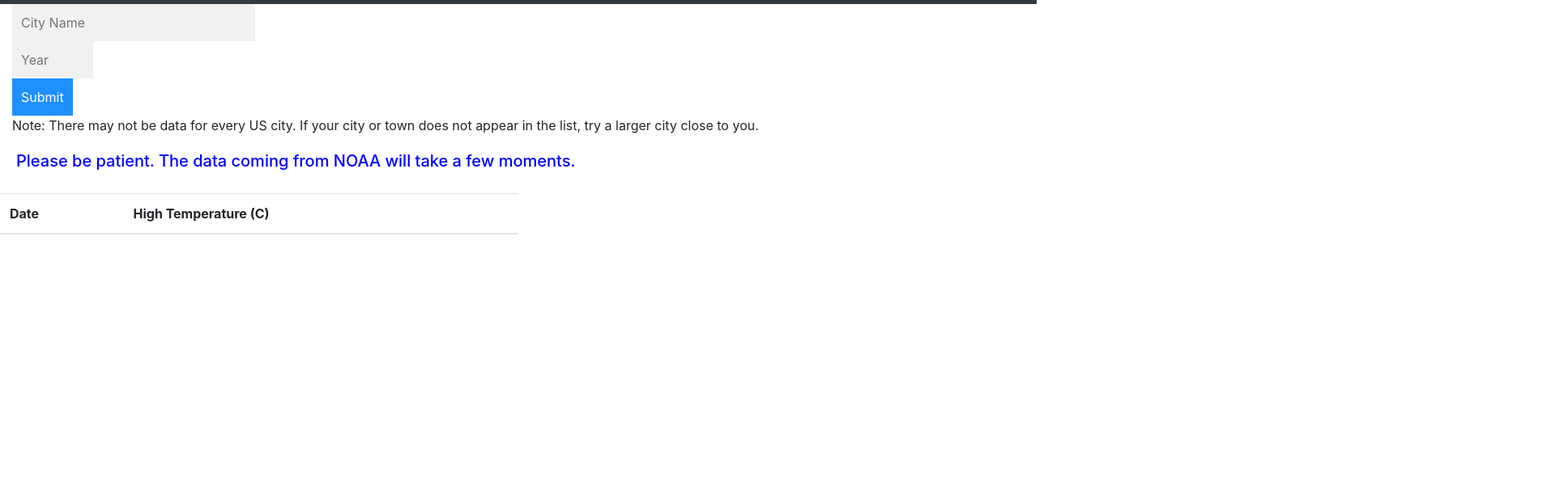
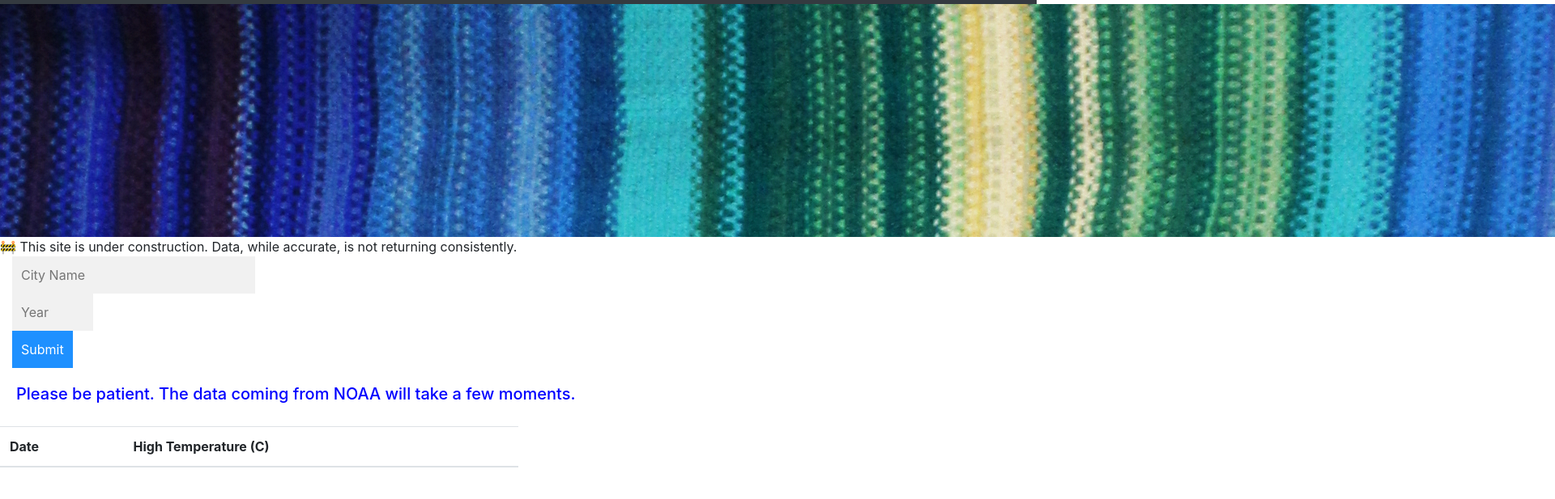
Before and after one commit to shelleymcq/temperature-blanket-data, a plain HTML site: page index.html in a window 1280 px wide. Shown: the part 91-708 px from the top of the page at 81% size, 1920 px wide, since content can reach past the window. Drawn offline with nearby package versions, Linux system fonts and the light colour scheme.

Commit message:
added comments and a sample image

```diff
--- a/index.html
+++ b/index.html
@@ -29,7 +29,10 @@
         </ul>
       </div>
     </nav>
-      </div>
+
+    <img src="./assets/images/temperature.jpg" alt="knit temperature scarf in shades of blue, geeen, and yellow">
+
+    <div> &#x1f6a7 This site is under construction. Data, while accurate, is not returning consistently.</div>
 
     <div class="container-fluid">
       <div>
@@ -42,7 +45,6 @@
           </div>
             <input type="submit">
         </form>
-          <div>Note: There may not be data for every US city. If your city or town does not appear in the list, try a larger city close to you.</div>
       </div>
     </div>
 
```
Also changed, not shown: assets/images/temperature.jpg (added). Lines whose indentation alone changed are shown as unchanged.
